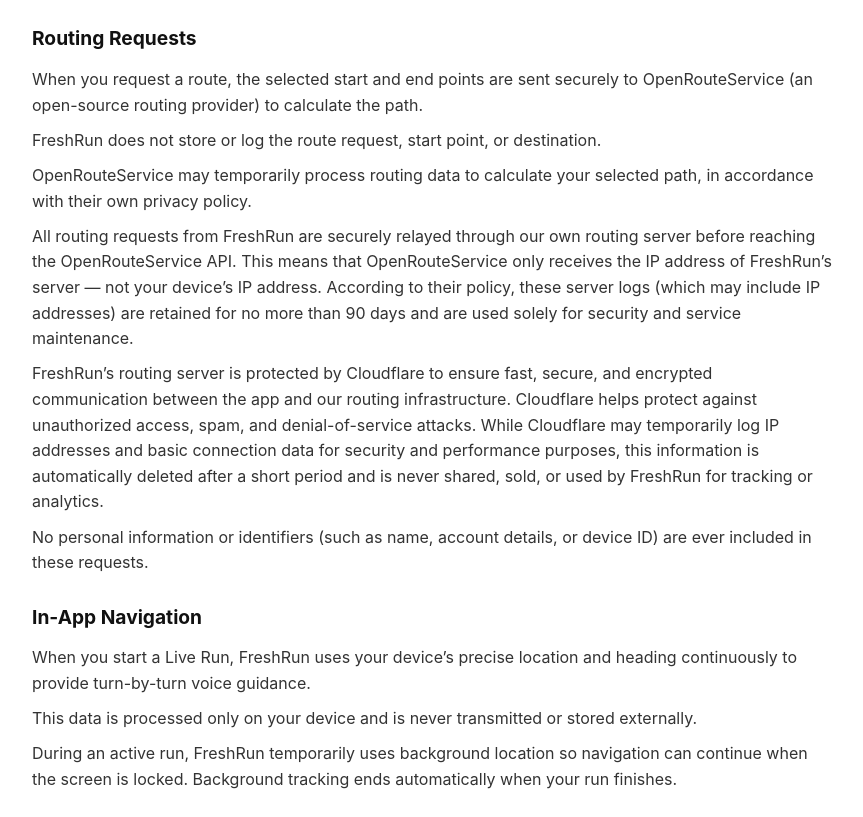
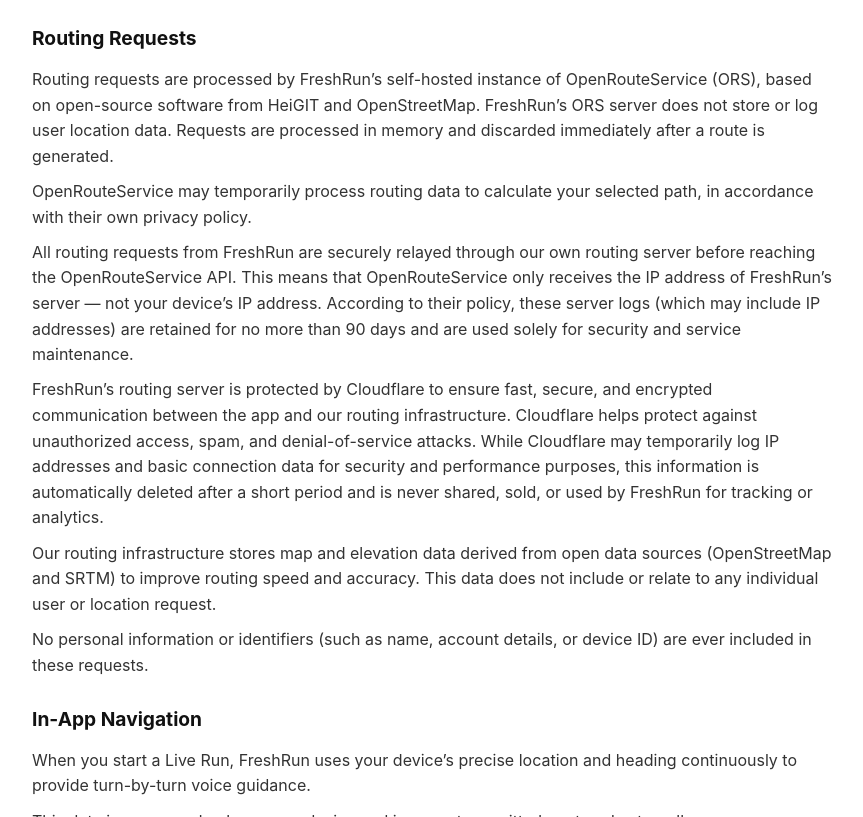
Before and after one commit to freshrun/site, a plain HTML site: page Privacy.html in a window 1280 px wide. Shown: the part 600-1417 px from the top of the page, without its empty margins (208-1071 px from the left). Drawn offline with Linux system fonts and the light colour scheme.

Commit message:
Update Privacy.html

```diff
--- a/Privacy.html
+++ b/Privacy.html
@@ -81,11 +81,13 @@
 
   <section id="routing-requests">
     <h2>Routing Requests</h2>
-    <p>When you request a route, the selected start and end points are sent securely to OpenRouteService (an open-source routing provider) to calculate the path.</p>
-    <p>FreshRun does not store or log the route request, start point, or destination.</p>
+    <p>Routing requests are processed by FreshRun’s self-hosted instance of OpenRouteService (ORS), based on open-source software from HeiGIT and OpenStreetMap.
+FreshRun’s ORS server does not store or log user location data. Requests are processed in memory and discarded immediately after a route is generated.</p>
     <p>OpenRouteService may temporarily process routing data to calculate your selected path, in accordance with their own privacy policy.</p>
     <p>All routing requests from FreshRun are securely relayed through our own routing server before reaching the OpenRouteService API. This means that OpenRouteService only receives the IP address of FreshRun’s server — not your device’s IP address. According to their policy, these server logs (which may include IP addresses) are retained for no more than 90 days and are used solely for security and service maintenance.</p>
     <p>FreshRun’s routing server is protected by Cloudflare to ensure fast, secure, and encrypted communication between the app and our routing infrastructure. Cloudflare helps protect against unauthorized access, spam, and denial-of-service attacks. While Cloudflare may temporarily log IP addresses and basic connection data for security and performance purposes, this information is automatically deleted after a short period and is never shared, sold, or used by FreshRun for tracking or analytics.</p>
+    <p>Our routing infrastructure stores map and elevation data derived from open data sources (OpenStreetMap and SRTM) to improve routing speed and accuracy.
+This data does not include or relate to any individual user or location request.</p>
     <p>No personal information or identifiers (such as name, account details, or device ID) are ever included in these requests.</p>
 
   </section>
```
